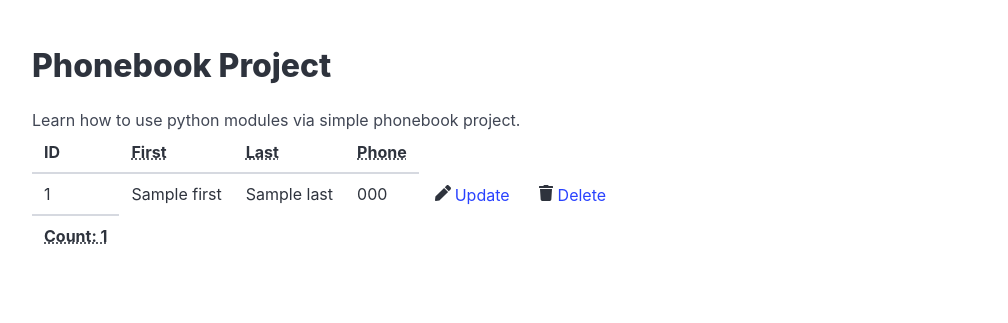
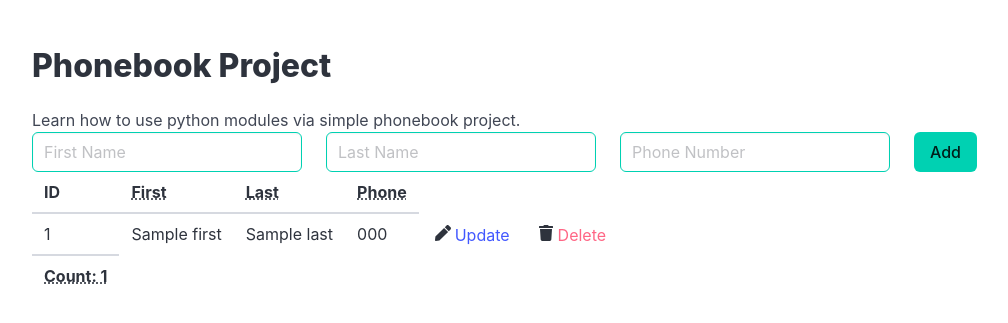
Before and after one commit to saeedghollami/python-samples, a Flask app: template Phonebook/web/templates/index.html in a window 1280 px wide. Shown: the top 323 px of the page, without its empty margins (32-1040 px from the left). Run offline with Flask 2, Linux system fonts and the light colour scheme; the template is opened without the code that fills it: most values are stand-ins (such as "Sample title", 1, 10 or a date in 2020); parts of the project's set-up code (start-up, migrations or seed data) failed here and were passed over; some libraries are stand-ins or nearby versions.

Commit message:
add contact using bulma columns to create add contact form

```diff
--- a/Phonebook/web/app.py
+++ b/Phonebook/web/app.py
@@ -1,5 +1,5 @@
 
-from flask import Flask, render_template, redirect, url_for
+from flask import Flask, render_template, redirect, url_for, request
 
 import ponydb as db
 
@@ -12,6 +12,14 @@ def index():
 	return render_template('index.html', contacts=contacts)
 
 
+@app.route('/create', methods=['GET', 'POST'])
+def create():
+	if request.method == 'POST':
+		db.create_contact(**dict(request.form))
+		return redirect(url_for('index'))
+	return redirect(url_for('index'))
+
+
 @app.route('/delete/<int:cid>')
 def delete(cid):
 	db.delete_contact(cid)
--- a/Phonebook/web/templates/index.html
+++ b/Phonebook/web/templates/index.html
@@ -12,6 +12,22 @@
       <div class="container">
         <h1 class="title">Phonebook Project</h1>
         <p>Learn how to use python modules via simple phonebook project.</p>
+        <form action="{{ url_for('create') }}" method="post">
+          <div class="columns">
+            <div class="column">
+              <input class="input is-primary" type="text" name="first" placeholder="First Name" autocomplete="off">
+            </div>
+            <div class="column">
+              <input class="input is-primary" type="text" name="last" placeholder="Last Name" autocomplete="off">
+            </div>
+            <div class="column">
+              <input class="input is-primary" type="text" name="phone" placeholder="Phone Number" autocomplete="off">
+            </div>
+            <div class="column">
+              <button class="button is-primary">Add</button>
+            </div>
+          </div>
+        </form>
         <table class="table">
           <thead>
             <tr>
@@ -33,8 +49,8 @@
                 <td>{{ contact.first }}</td>
                 <td>{{ contact.last }}</td>
                 <td>{{ contact.phone }}</td>
-                <td><span class="icon"><i class="fas fa-pen"></i></span><a href="#">Update</a></td>
-                <td><span class="icon"><i class="fas fa-trash"></i></span><a href="{{ url_for('delete', cid=contact.id) }} ">Delete</a></td>
+                <td><span class="icon"><i class="fas fa-pen"></i></span><a class="has-text-link" href="#">Update</a></td>
+                <td><span class="icon"><i class="fas fa-trash"></i></span><a class="has-text-danger" href="{{ url_for('delete', cid=contact.id) }}">Delete</a></td>
               </tr>
             {% endfor %}
           </tbody>
```
Also changed, not shown: Phonebook/web/phonebook.sqlite.
